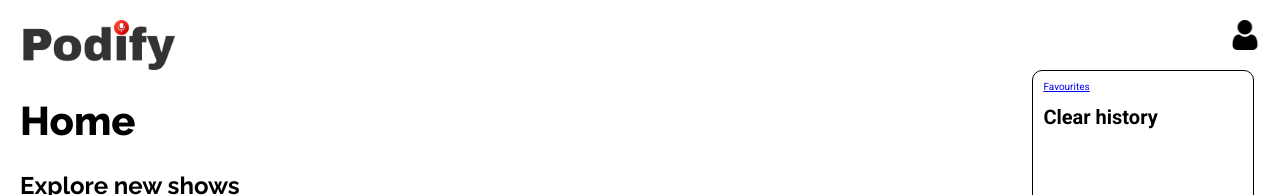
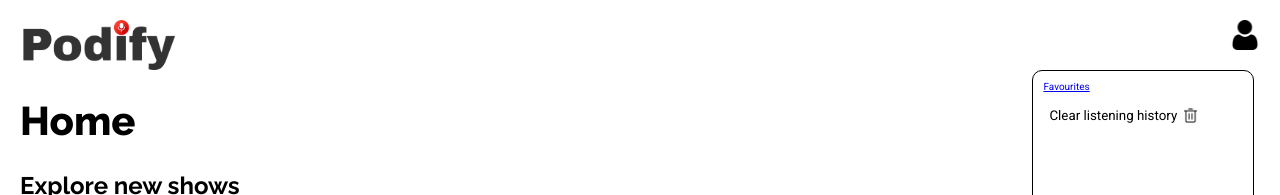
Before and after one commit to SoftDevLiz/LIEMOU183_PTO2306_GROUPA_Liezl_Mouton_DWACapstone, a React (Vite) app: page /home in a window 1280 px wide. Both pictures are taken after a click on the button 1245 px from the left and 35 px from the top of the page. Shown: the top 195 px of the page. Built offline with nearby package versions, Linux system fonts and the light colour scheme; no server answers.

Commit message:
Builds delete listening history function

```diff
--- a/src/components/Home page/LogoHeader.tsx
+++ b/src/components/Home page/LogoHeader.tsx
@@ -1,12 +1,39 @@
 import "../../styles/components.css"
-import { useState } from "react";
+import { useState, useEffect } from "react";
 import { Link } from "react-router-dom";
+import supabase from "../../supabaseConfig";
 
 const Header: React.FC<{}> = () => {
     const [isOpen, setIsOpen] = useState<boolean>(false)
+    const [userId, setUserId] = useState<string>("");
 
     const toggleModal = () => {
         setIsOpen(!isOpen)
+    }
+
+    useEffect(() => {
+        const fetchUser = async () => {
+          const { data: { user } } = await supabase.auth.getUser();
+          if (user) {
+            setUserId(user.id);
+          }
+        }
+
+        fetchUser();
+
+    }, []);
+
+    const clearListeningHistory = async () => {
+        const { data, error } = await supabase
+        .from('watch_history')
+        .delete()
+        .eq('user_id', userId);
+
+        if (error) {
+            console.error('Error deleting user history:', error);
+        } else {
+            console.log('User history cleared:', data);
+        }
     }
 
     return (
@@ -18,7 +45,10 @@ const Header: React.FC<{}> = () => {
         {isOpen && (
             <div className="user--menu">
                 <Link to={'/favourites'}>Favourites</Link>
-                <h1>Clear history</h1>
+                <div className="delete--history--wrapper">
+                    <button onClick={clearListeningHistory} className="delete--history--button">Clear listening history</button>
+                    <img src="/src/assets/trash.png" />
+                </div>
             </div>
         )}
         </>
--- a/src/components/favourites page/Header.tsx
+++ b/src/components/favourites page/Header.tsx
@@ -1,9 +1,11 @@
 import "../../styles/components.css"
-import { useState } from "react";
+import { useState, useEffect } from "react";
 import { useNavigate } from "react-router-dom";
+import supabase from "../../supabaseConfig";
 
 const Header: React.FC<{}> = () => {
     const [accountIsOpen, setAccountIsOpen] = useState<boolean>(false)
+    const [userId, setUserId] = useState<string>("");
 
     const toggleModal = () => {
         setAccountIsOpen(!accountIsOpen)
@@ -15,6 +17,32 @@ const Header: React.FC<{}> = () => {
         navigate(-1)
     }
 
+    useEffect(() => {
+        const fetchUser = async () => {
+          const { data: { user } } = await supabase.auth.getUser();
+          if (user) {
+            setUserId(user.id);
+          }
+        }
+
+        fetchUser();
+
+    }, []);
+
+    const clearListeningHistory = async () => {
+        const { data, error } = await supabase
+        .from('watch_history')
+        .delete()
+        .eq('user_id', userId);
+
+        if (error) {
+            console.error('Error deleting user history:', error);
+        } else {
+            console.log('User history cleared:', data);
+        }
+    }
+
+
     return (
         <>
         <header className="headerWithBack">
@@ -23,7 +51,10 @@ const Header: React.FC<{}> = () => {
         </header>
         {accountIsOpen && (
             <div className="user--menu">
-                <h1>Clear history</h1>
+                <div className="delete--history--wrapper">
+                    <button onClick={clearListeningHistory} className="delete--history--button">Clear listening history</button>
+                    <img src="/src/assets/trash.png" />
+                </div>
             </div>
         )}
         </>
--- a/src/components/show details page/Header.tsx
+++ b/src/components/show details page/Header.tsx
@@ -1,9 +1,11 @@
 import "../../styles/components.css"
-import { useState } from "react";
+import { useState, useEffect } from "react";
 import { useNavigate, Link } from "react-router-dom";
+import supabase from "../../supabaseConfig";
 
 const Header: React.FC<{}> = () => {
     const [accountIsOpen, setAccountIsOpen] = useState<boolean>(false)
+    const [userId, setUserId] = useState<string>("");
 
     const toggleModal = () => {
         setAccountIsOpen(!accountIsOpen)
@@ -15,6 +17,31 @@ const Header: React.FC<{}> = () => {
         navigate(-1)
     }
 
+    useEffect(() => {
+        const fetchUser = async () => {
+          const { data: { user } } = await supabase.auth.getUser();
+          if (user) {
+            setUserId(user.id);
+          }
+        }
+
+        fetchUser();
+
+    }, []);
+
+    const clearListeningHistory = async () => {
+        const { data, error } = await supabase
+        .from('watch_history')
+        .delete()
+        .eq('user_id', userId);
+
+        if (error) {
+            console.error('Error deleting user history:', error);
+        } else {
+            console.log('User history cleared:', data);
+        }
+    }
+
     return (
         <>
         <header className="headerWithBack">
@@ -24,7 +51,10 @@ const Header: React.FC<{}> = () => {
         {accountIsOpen && (
             <div className="user--menu">
                 <Link to={'/favourites'}>Favourites</Link>
-                <h1>Clear history</h1>
+                <div className="delete--history--wrapper">
+                    <button onClick={clearListeningHistory} className="delete--history--button">Clear listening history</button>
+                    <img src="/src/assets/trash.png" />
+                </div>
             </div>
         )}
         </>
--- a/src/styles/components.css
+++ b/src/styles/components.css
@@ -300,6 +300,7 @@
 }
 
 .user--menu {
+    display: block;
     font-family: Roboto;
     font-size: 10px;
     width: 200px;
@@ -598,3 +599,22 @@
     display: flex;
     align-items: center;
 }
+
+.delete--history--wrapper {
+    margin-top: 15px;
+    display: flex;
+    align-items: center;
+}
+
+.delete--history--wrapper img {
+    width: 15px;
+}
+
+.delete--history--button {
+    font-family: Roboto;
+    background-size: cover;
+    background-repeat: no-repeat;
+    border: none;
+    background-color: white;
+    cursor: pointer;
+}
```
